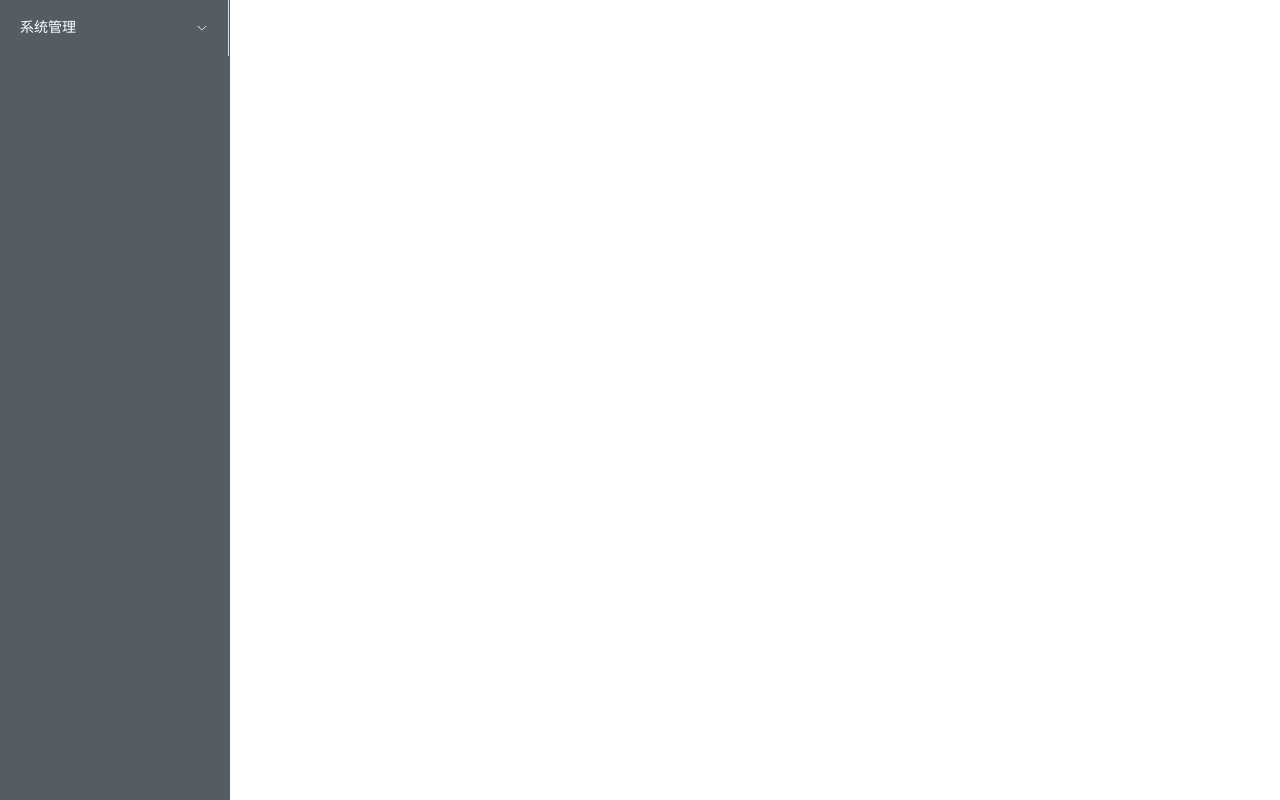
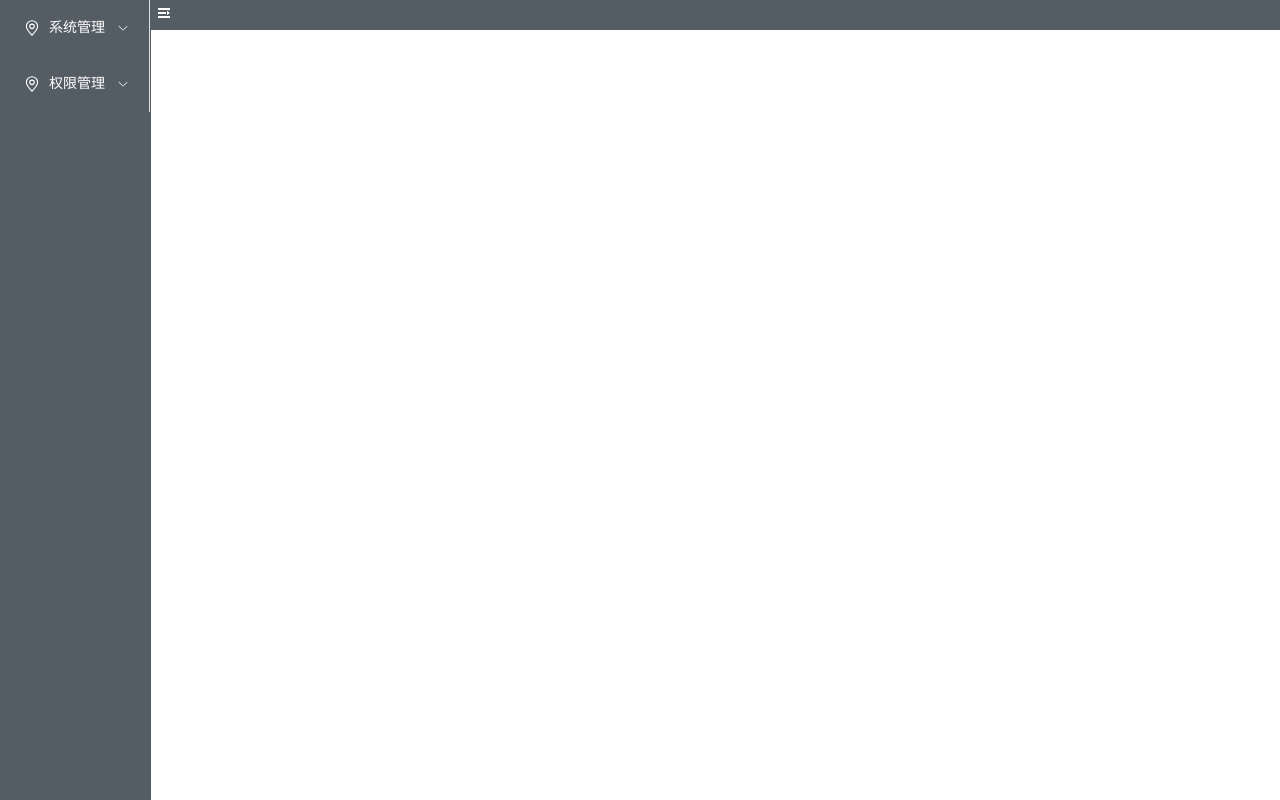
Before and after one commit to 8u6l1Mortal/vue3-myproject, a Vue app: page / in a window 1280 px wide. Built offline with nearby package versions, Linux system fonts and the light colour scheme.

Commit message:
配置侧边菜单

```diff
--- a/package.json
+++ b/package.json
@@ -9,6 +9,7 @@
     "preview": "vite preview"
   },
   "dependencies": {
+    "@element-plus/icons-vue": "^2.3.1",
     "element-plus": "^2.6.2",
     "less": "^4.2.0",
     "vue": "^3.4.21",
--- a/src/main.js
+++ b/src/main.js
@@ -2,6 +2,11 @@
 import './style.css'
 import ElementPlus from 'element-plus'
 import 'element-plus/dist/index.css'
+import * as ElementPlusIconsVue from '@element-plus/icons-vue'
 import App from './App.vue'
 import router from './router'
-createApp(App).use(ElementPlus).use(router).mount('#app')
+const app = createApp(App)
+for (const [key, component] of Object.entries(ElementPlusIconsVue)) {
+  app.component(key, component)
+}
+app.use(ElementPlus).use(router).mount('#app')
--- a/src/view/Home/index.vue
+++ b/src/view/Home/index.vue
@@ -1,12 +1,51 @@
 <script>
+import { ref } from "vue";
 export default {
   name: "App",
   setup() {
     const msg = "Hello Vue3!";
     // 左侧菜单栏
-
+    const isCollapse = ref(false);
+    const menuBarData = [
+      {
+        menuName: "系统管理",
+        id: "system",
+        children: [
+          {
+            menuName: "字典管理",
+            id: "dictionaries",
+          },
+          {
+            menuName: "点位管理",
+            id: "inode",
+          },
+          {
+            menuName: "设备管理",
+            id: "equipment",
+          },
+          {
+            menuName: "安保管理",
+            id: "security",
+          },
+          {
+            menuName: "登录日志",
+            id: "loginLog",
+          },
+          {
+            menuName: "操作日志",
+            id: "handleLog",
+          },
+        ],
+      },
+      {
+        menuName: "权限管理",
+        id: "authority",
+      },
+    ];
     return {
       msg,
+      isCollapse,
+      menuBarData,
     };
   },
 };
@@ -18,21 +57,40 @@
         active-text-color="#ffd04b"
         background-color="#545c64"
         class="el-menu-vertical-demo"
+        :collapse="isCollapse"
         default-active="2"
         text-color="#fff"
-        @open="handleOpen"
-        @close="handleClose"
       >
-        <el-sub-menu index="1">
+        <el-sub-menu
+          :index="index + ''"
+          v-for="(item, index) in menuBarData"
+          :key="item.id"
+        >
           <template #title>
-            <span>系统管理</span>
+            <el-icon><location /></el-icon>
+            <span>{{ item.menuName }}</span>
           </template>
-          <el-menu-item index="1-1">字典管理</el-menu-item>
-          <el-menu-item index="1-2">点位管理</el-menu-item>
+          <Menu-Item-Group v-if="item.children && item.children.length > 0">
+            <el-menu-item
+              v-for="(child, inx) in item.children"
+              :key="child.id"
+              :index="index + '-' + inx"
+            >
+              <el-icon><document /></el-icon>
+              <span>{{ child.menuName }}</span>
+            </el-menu-item>
+          </Menu-Item-Group>
         </el-sub-menu>
       </el-menu>
     </div>
-    <div class="main-body"></div>
+    <div class="main-body">
+      <div class="main-title">
+        <span @click="isCollapse = !isCollapse">
+          <el-icon v-if="isCollapse"><Fold /></el-icon>
+          <el-icon v-if="!isCollapse"><Expand /></el-icon>
+        </span>
+      </div>
+    </div>
   </div>
 </template>
 <style lang="less">
@@ -43,7 +101,7 @@
   justify-content: space-between;
 
   .menuBar {
-    width: 230px;
+    // width: 230px;
     height: 100%;
     background-color: #545c64;
     padding-right: 1px;
@@ -53,6 +111,18 @@
   .main-body {
     flex: 1;
     height: 100%;
+
+    .main-title {
+      display: flex;
+      align-items: center;
+      justify-content: space-between;
+      width: 100%;
+      height: 30px;
+      padding: 0 5px;
+      color: #fff;
+      background-color: #545c64;
+      box-shadow: 0, 0, 0, 0.4;
+    }
   }
 }
 </style>
```
Also changed, not shown: src/view/system/dictionaries/index.vue (added, +18 -0 lines), src/view/system/equipment/index.vue (added, +18 -0 lines).
